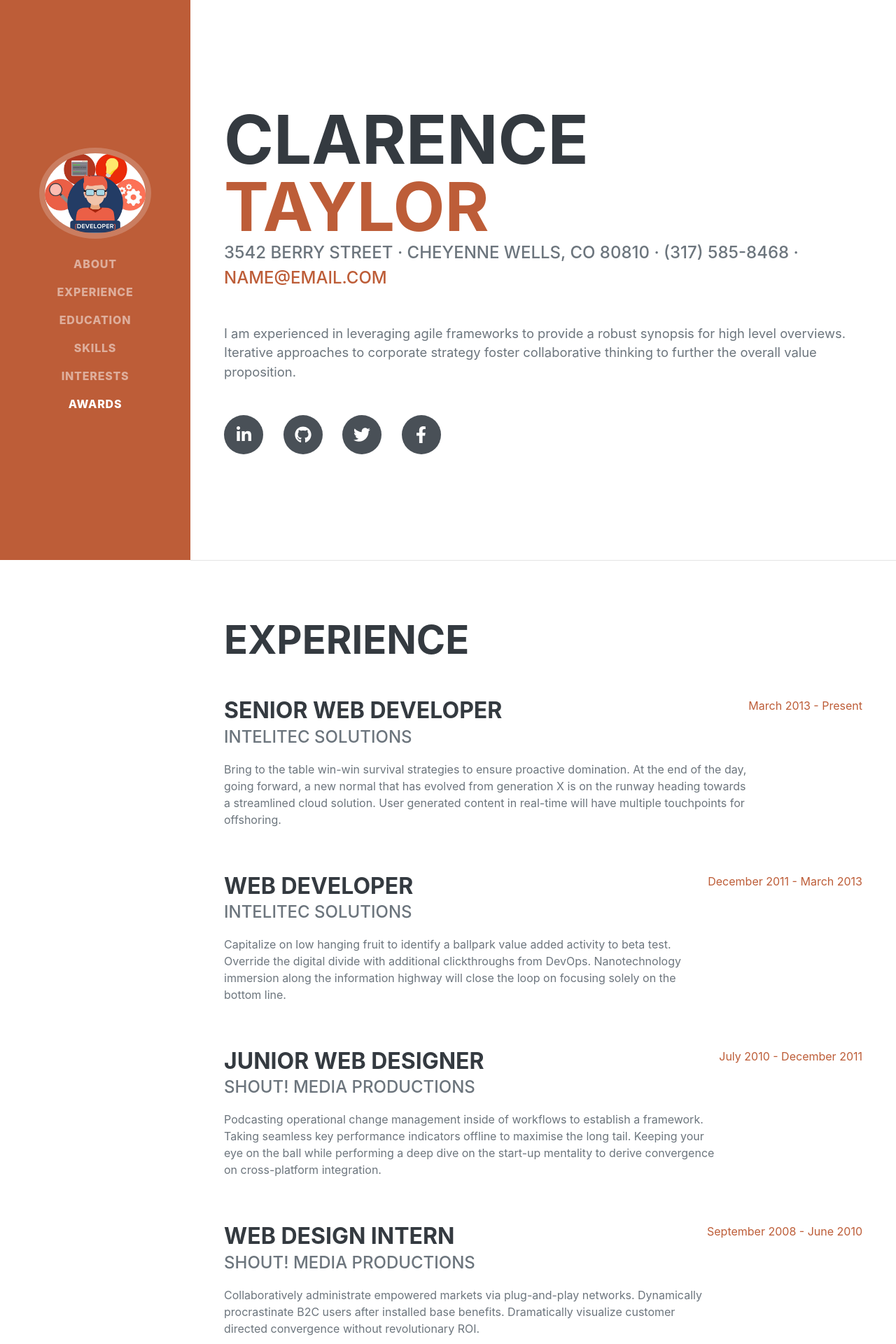
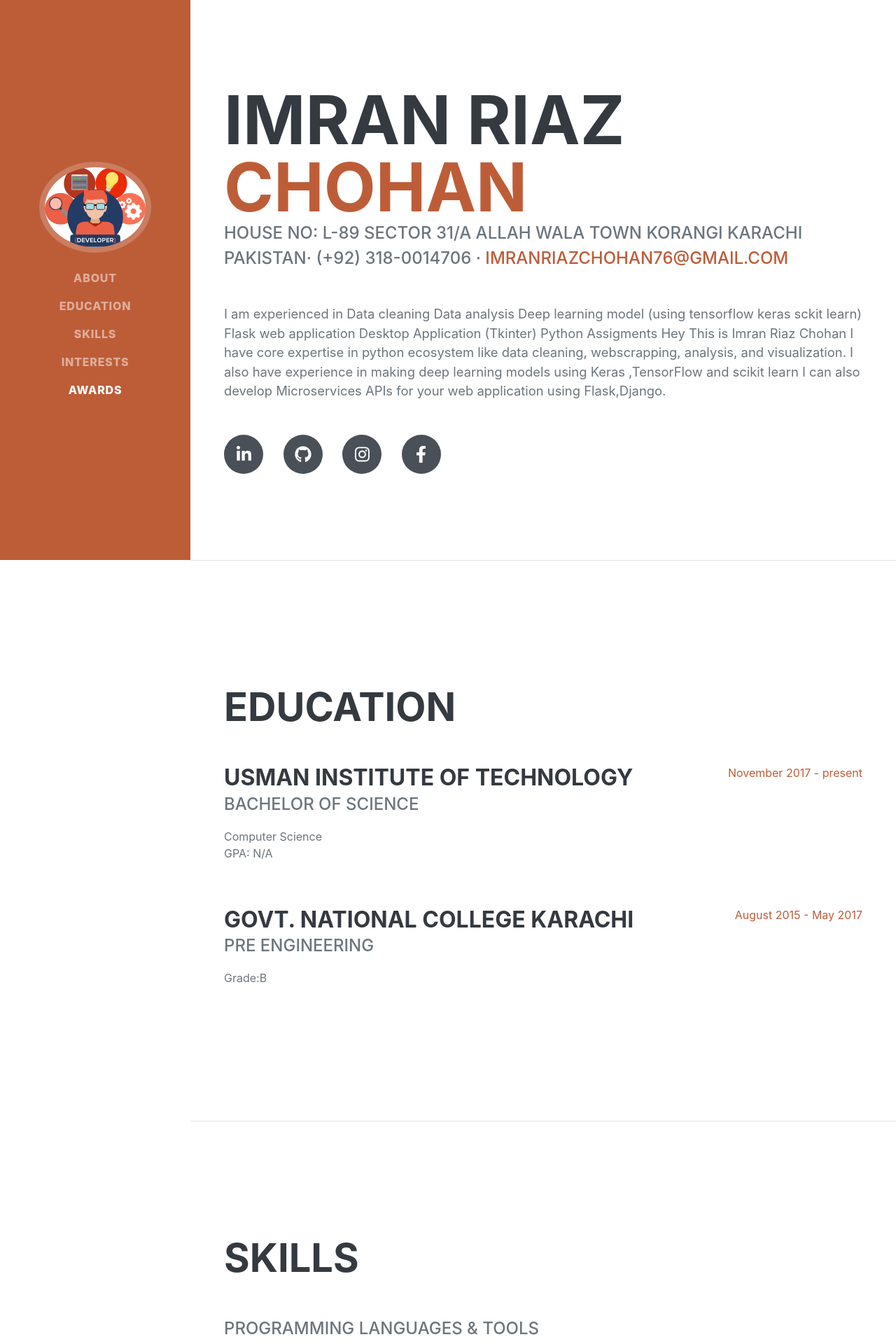
Before and after one commit to ImranRiazChohan/Flask_Resume_Web_Application, a Flask app: page / in a window 1280 px wide. Shown: the top 1920 px of the page at 70% size. Run offline with Flask 2, Linux system fonts and the light colour scheme; some libraries are stand-ins or nearby versions; some web fonts are replaced.

Commit message:
Add files via upload

```diff
--- a/templates/index.html
+++ b/templates/index.html
@@ -1,19 +1,19 @@
 {% extends 'base.html' %}
 {% block title %}
-<title>Resume - Start Bootstrap Theme</title>
+<title>Resume</title>
 {% endblock %}
 {% block body %}
         <!-- Navigation-->
         <nav class="navbar navbar-expand-lg navbar-dark bg-primary fixed-top" id="sideNav">
             <a class="navbar-brand js-scroll-trigger" href="#page-top">
-                <span class="d-block d-lg-none">Clarence Taylor</span>
+                <span class="d-block d-lg-none">IMRAN RIAZ CHOHAN</span>
                 <span class="d-none d-lg-block"><img class="img-fluid img-profile rounded-circle mx-auto mb-2" src="static/assets/img/profile.jpg" alt="" /></span>
             </a>
             <button class="navbar-toggler" type="button" data-toggle="collapse" data-target="#navbarSupportedContent" aria-controls="navbarSupportedContent" aria-expanded="false" aria-label="Toggle navigation"><span class="navbar-toggler-icon"></span></button>
             <div class="collapse navbar-collapse" id="navbarSupportedContent">
                 <ul class="navbar-nav">
                     <li class="nav-item"><a class="nav-link js-scroll-trigger" href="#about">About</a></li>
-                    <li class="nav-item"><a class="nav-link js-scroll-trigger" href="#experience">Experience</a></li>
+<!--                    <li class="nav-item"><a class="nav-link js-scroll-trigger" href="#experience">Projects</a></li>-->
                     <li class="nav-item"><a class="nav-link js-scroll-trigger" href="#education">Education</a></li>
                     <li class="nav-item"><a class="nav-link js-scroll-trigger" href="#skills">Skills</a></li>
                     <li class="nav-item"><a class="nav-link js-scroll-trigger" href="#interests">Interests</a></li>
@@ -27,82 +27,84 @@
             <section class="resume-section" id="about">
                 <div class="resume-section-content">
                     <h1 class="mb-0">
-                        Clarence
-                        <span class="text-primary">Taylor</span>
+                        IMRAN RIAZ
+                        <span class="text-primary">CHOHAN</span>
                     </h1>
                     <div class="subheading mb-5">
-                        3542 Berry Street · Cheyenne Wells, CO 80810 · (317) 585-8468 ·
-                        <a href="mailto:name@email.com">name@email.com</a>
+                       House No: L-89 Sector 31/A Allah Wala Town Korangi Karachi Pakistan· (+92) 318-0014706 ·
+                        <a href="mailto:imranriazchohan76@gmail.com">imranriazchohan76@gmail.com</a>
                     </div>
-                    <p class="lead mb-5">I am experienced in leveraging agile frameworks to provide a robust synopsis for high level overviews. Iterative approaches to corporate strategy foster collaborative thinking to further the overall value proposition.</p>
+                    <p class="lead mb-5">I am experienced in Data cleaning Data analysis Deep learning model (using tensorflow keras sckit learn) Flask web application Desktop Application (Tkinter) Python Assigments Hey This is Imran Riaz Chohan I have core expertise in python ecosystem like data cleaning, webscrapping, analysis, and visualization.
+                        I also have experience in making deep learning models using Keras ,TensorFlow and
+                        scikit learn I can also develop Microservices APIs for your web application using Flask,Django.</p>
                     <div class="social-icons">
-                        <a class="social-icon" href="#"><i class="fab fa-linkedin-in"></i></a>
-                        <a class="social-icon" href="#"><i class="fab fa-github"></i></a>
-                        <a class="social-icon" href="#"><i class="fab fa-twitter"></i></a>
-                        <a class="social-icon" href="#"><i class="fab fa-facebook-f"></i></a>
+                        <a class="social-icon" href="https://www.linkedin.com/in/imran-riaz-chohan-1924251a9"><i class="fab fa-linkedin-in"></i></a>
+                        <a class="social-icon" href="https://github.com/ImranRiazChohan"><i class="fab fa-github"></i></a>
+                        <a class="social-icon" href="https://www.instagram.com/usama_chohan1/"><i class="fab fa-instagram"></i></a>
+                        <a class="social-icon" href="https://web.facebook.com/usama.chohan.77"><i class="fab fa-facebook-f"></i></a>
                     </div>
                 </div>
             </section>
             <hr class="m-0" />
-            <!-- Experience-->
-            <section class="resume-section" id="experience">
-                <div class="resume-section-content">
-                    <h2 class="mb-5">Experience</h2>
-                    <div class="d-flex flex-column flex-md-row justify-content-between mb-5">
-                        <div class="flex-grow-1">
-                            <h3 class="mb-0">Senior Web Developer</h3>
-                            <div class="subheading mb-3">Intelitec Solutions</div>
-                            <p>Bring to the table win-win survival strategies to ensure proactive domination. At the end of the day, going forward, a new normal that has evolved from generation X is on the runway heading towards a streamlined cloud solution. User generated content in real-time will have multiple touchpoints for offshoring.</p>
-                        </div>
-                        <div class="flex-shrink-0"><span class="text-primary">March 2013 - Present</span></div>
-                    </div>
-                    <div class="d-flex flex-column flex-md-row justify-content-between mb-5">
-                        <div class="flex-grow-1">
-                            <h3 class="mb-0">Web Developer</h3>
-                            <div class="subheading mb-3">Intelitec Solutions</div>
-                            <p>Capitalize on low hanging fruit to identify a ballpark value added activity to beta test. Override the digital divide with additional clickthroughs from DevOps. Nanotechnology immersion along the information highway will close the loop on focusing solely on the bottom line.</p>
-                        </div>
-                        <div class="flex-shrink-0"><span class="text-primary">December 2011 - March 2013</span></div>
-                    </div>
-                    <div class="d-flex flex-column flex-md-row justify-content-between mb-5">
-                        <div class="flex-grow-1">
-                            <h3 class="mb-0">Junior Web Designer</h3>
-                            <div class="subheading mb-3">Shout! Media Productions</div>
-                            <p>Podcasting operational change management inside of workflows to establish a framework. Taking seamless key performance indicators offline to maximise the long tail. Keeping your eye on the ball while performing a deep dive on the start-up mentality to derive convergence on cross-platform integration.</p>
-                        </div>
-                        <div class="flex-shrink-0"><span class="text-primary">July 2010 - December 2011</span></div>
-                    </div>
-                    <div class="d-flex flex-column flex-md-row justify-content-between">
-                        <div class="flex-grow-1">
-                            <h3 class="mb-0">Web Design Intern</h3>
-                            <div class="subheading mb-3">Shout! Media Productions</div>
-                            <p>Collaboratively administrate empowered markets via plug-and-play networks. Dynamically procrastinate B2C users after installed base benefits. Dramatically visualize customer directed convergence without revolutionary ROI.</p>
-                        </div>
-                        <div class="flex-shrink-0"><span class="text-primary">September 2008 - June 2010</span></div>
-                    </div>
-                </div>
-            </section>
-            <hr class="m-0" />
+<!--            &lt;!&ndash; Experience&ndash;&gt;-->
+<!--            <section class="resume-section" id="project">-->
+<!--                <div class="resume-section-content">-->
+<!--                    <h2 class="mb-5">PROJECT</h2>-->
+<!--                    <div class="d-flex flex-column flex-md-row justify-content-between mb-5">-->
+<!--                        <div class="flex-grow-1">-->
+<!--                            <h3 class="mb-0">Senior Web Developer</h3>-->
+<!--                            <div class="subheading mb-3">Intelitec Solutions</div>-->
+<!--                            <p>Bring to the table win-win survival strategies to ensure proactive domination. At the end of the day, going forward, a new normal that has evolved from generation X is on the runway heading towards a streamlined cloud solution. User generated content in real-time will have multiple touchpoints for offshoring.</p>-->
+<!--                        </div>-->
+<!--                        <div class="flex-shrink-0"><span class="text-primary">March 2013 - Present</span></div>-->
+<!--                    </div>-->
+<!--                    <div class="d-flex flex-column flex-md-row justify-content-between mb-5">-->
+<!--                        <div class="flex-grow-1">-->
+<!--                            <h3 class="mb-0">Web Developer</h3>-->
+<!--                            <div class="subheading mb-3">Intelitec Solutions</div>-->
+<!--                            <p>Capitalize on low hanging fruit to identify a ballpark value added activity to beta test. Override the digital divide with additional clickthroughs from DevOps. Nanotechnology immersion along the information highway will close the loop on focusing solely on the bottom line.</p>-->
+<!--                        </div>-->
+<!--                        <div class="flex-shrink-0"><span class="text-primary">December 2011 - March 2013</span></div>-->
+<!--                    </div>-->
+<!--                    <div class="d-flex flex-column flex-md-row justify-content-between mb-5">-->
+<!--                        <div class="flex-grow-1">-->
+<!--                            <h3 class="mb-0">Junior Web Designer</h3>-->
+<!--                            <div class="subheading mb-3">Shout! Media Productions</div>-->
+<!--                            <p>Podcasting operational change management inside of workflows to establish a framework. Taking seamless key performance indicators offline to maximise the long tail. Keeping your eye on the ball while performing a deep dive on the start-up mentality to derive convergence on cross-platform integration.</p>-->
+<!--                        </div>-->
+<!--                        <div class="flex-shrink-0"><span class="text-primary">July 2010 - December 2011</span></div>-->
+<!--                    </div>-->
+<!--                    <div class="d-flex flex-column flex-md-row justify-content-between">-->
+<!--                        <div class="flex-grow-1">-->
+<!--                            <h3 class="mb-0">Web Design Intern</h3>-->
+<!--                            <div class="subheading mb-3">Shout! Media Productions</div>-->
+<!--                            <p>Collaboratively administrate empowered markets via plug-and-play networks. Dynamically procrastinate B2C users after installed base benefits. Dramatically visualize customer directed convergence without revolutionary ROI.</p>-->
+<!--                        </div>-->
+<!--                        <div class="flex-shrink-0"><span class="text-primary">September 2008 - June 2010</span></div>-->
+<!--                    </div>-->
+<!--                </div>-->
+<!--            </section>-->
+<!--            <hr class="m-0" />-->
             <!-- Education-->
             <section class="resume-section" id="education">
                 <div class="resume-section-content">
                     <h2 class="mb-5">Education</h2>
                     <div class="d-flex flex-column flex-md-row justify-content-between mb-5">
                         <div class="flex-grow-1">
-                            <h3 class="mb-0">University of Colorado Boulder</h3>
+                            <h3 class="mb-0">Usman Institute of Technology</h3>
                             <div class="subheading mb-3">Bachelor of Science</div>
-                            <div>Computer Science - Web Development Track</div>
-                            <p>GPA: 3.23</p>
+                            <div>Computer Science </div>
+                            <p>GPA: N/A</p>
                         </div>
-                        <div class="flex-shrink-0"><span class="text-primary">August 2006 - May 2010</span></div>
+                        <div class="flex-shrink-0"><span class="text-primary">November 2017 - present</span></div>
                     </div>
                     <div class="d-flex flex-column flex-md-row justify-content-between">
                         <div class="flex-grow-1">
-                            <h3 class="mb-0">James Buchanan High School</h3>
-                            <div class="subheading mb-3">Technology Magnet Program</div>
-                            <p>GPA: 3.56</p>
+                            <h3 class="mb-0">Govt. National College Karachi</h3>
+                            <div class="subheading mb-3">Pre Engineering</div>
+                            <p>Grade:B</p>
                         </div>
-                        <div class="flex-shrink-0"><span class="text-primary">August 2002 - May 2006</span></div>
+                        <div class="flex-shrink-0"><span class="text-primary">August 2015 - May 2017</span></div>
                     </div>
                 </div>
             </section>
@@ -113,11 +115,10 @@
                     <h2 class="mb-5">Skills</h2>
                     <div class="subheading mb-3">Programming Languages & Tools</div>
                     <ul class="list-inline dev-icons">
+                        <li class="list-inline-item"><i class="fa fa-flask" aria-hidden="true"></i></li>
+                        <li class="list-inline-item"><i class="fab fa-python"></i></li>
                         <li class="list-inline-item"><i class="fab fa-html5"></i></li>
-                        <li class="list-inline-item"><i class="fab fa-css3-alt"></i></li>
-                        <li class="list-inline-item"><i class="fab fa-js-square"></i></li>
-                        <li class="list-inline-item"><i class="fab fa-angular"></i></li>
-                        <li class="list-inline-item"><i class="fab fa-react"></i></li>
+                        <li class="list-inline-item"><i class="fab fa-css3"></i></li>
                         <li class="list-inline-item"><i class="fab fa-node-js"></i></li>
                         <li class="list-inline-item"><i class="fab fa-sass"></i></li>
                         <li class="list-inline-item"><i class="fab fa-less"></i></li>
@@ -125,24 +126,37 @@
                         <li class="list-inline-item"><i class="fab fa-gulp"></i></li>
                         <li class="list-inline-item"><i class="fab fa-grunt"></i></li>
                         <li class="list-inline-item"><i class="fab fa-npm"></i></li>
+
                     </ul>
-                    <div class="subheading mb-3">Workflow</div>
+                    <div class="subheading mb-3">Expertise</div>
                     <ul class="fa-ul mb-0">
                         <li>
                             <span class="fa-li"><i class="fas fa-check"></i></span>
-                            Mobile-First, Responsive Design
+                            Deep Learning, (Tensorflow,Keras)
                         </li>
                         <li>
                             <span class="fa-li"><i class="fas fa-check"></i></span>
-                            Cross Browser Testing & Debugging
+                            Desktop Application, (Python Tkinter)
                         </li>
                         <li>
                             <span class="fa-li"><i class="fas fa-check"></i></span>
-                            Cross Functional Teams
+                            Web Development, (Flask,Django,Bootstrap,html,css)
                         </li>
                         <li>
                             <span class="fa-li"><i class="fas fa-check"></i></span>
-                            Agile Development & Scrum
+                            Machine Learning, (Scikit Learn)
+                        </li>
+                        <li>
+                            <span class="fa-li"><i class="fas fa-check"></i></span>
+                            Web Scrapping,(Beautiful Soup)
+                        </li>
+                        <li>
+                            <span class="fa-li"><i class="fas fa-check"></i></span>
+                            RestFul Api,(Flask)
+                        </li>
+                        <li>
+                            <span class="fa-li"><i class="fas fa-check"></i></span>
+                            Data Science Work(Scikit Learn,pandas,numpy))
                         </li>
                     </ul>
                 </div>
@@ -152,8 +166,11 @@
             <section class="resume-section" id="interests">
                 <div class="resume-section-content">
                     <h2 class="mb-5">Interests</h2>
-                    <p>Apart from being a web developer, I enjoy most of my time being outdoors. In the winter, I am an avid skier and novice ice climber. During the warmer months here in Colorado, I enjoy mountain biking, free climbing, and kayaking.</p>
-                    <p class="mb-0">When forced indoors, I follow a number of sci-fi and fantasy genre movies and television shows, I am an aspiring chef, and I spend a large amount of my free time exploring the latest technology advancements in the front-end web development world.</p>
+                    <p>Apart from being a python Developer, I Covered All Python FrameWork Like Web development FrameWorks,
+                        Data Science Techniques, Machine Learning Algorithms,Deep Learning ,Desktop Application etc
+                    </p>
+                    <p class="mb-0">
+                        My Aim To Start My Career as a Deep Learning Engineer/DataScientist .When forced indoors, I follow a number of sci-fi and fantasy genre movies and television shows, I am an aspiring chef, and I spend a large amount of my free time exploring the latest technology advancements in the backend web development world,Data Science,Machine Learning, Deep Learning.</p>
                 </div>
             </section>
             <hr class="m-0" />
@@ -164,41 +181,24 @@
                     <ul class="fa-ul mb-0">
                         <li>
                             <span class="fa-li"><i class="fas fa-trophy text-warning"></i></span>
-                            Google Analytics Certified Developer
+                            Microsoft Certified Python Developer (Microsoft)
                         </li>
                         <li>
                             <span class="fa-li"><i class="fas fa-trophy text-warning"></i></span>
-                            Mobile Web Specialist - Google Certification
+                            <a href="https://coursera.org/share/ceeb195b8a4d26d40af9128b7569bf7a">AI FOR Everyone (DEEP LEARNING.AI)</a>
                         </li>
                         <li>
                             <span class="fa-li"><i class="fas fa-trophy text-warning"></i></span>
-                            1
-                            <sup>st</sup>
-                            Place - University of Colorado Boulder - Emerging Tech Competition 2009
+                           <a href="https://coursera.org/share/d4116a325c4c79e1bcef094693675bdc">WHAT IS DATA SCIENCE (IBM)</a>
                         </li>
                         <li>
                             <span class="fa-li"><i class="fas fa-trophy text-warning"></i></span>
-                            1
-                            <sup>st</sup>
-                            Place - University of Colorado Boulder - Adobe Creative Jam 2008 (UI Design Category)
+
+                            <a href="https://coursera.org/share/33867160adc7cc84588572421a64326a">TOOL FOR DATA SCIENCE (IBM)</a>
                         </li>
                         <li>
                             <span class="fa-li"><i class="fas fa-trophy text-warning"></i></span>
-                            2
-                            <sup>nd</sup>
-                            Place - University of Colorado Boulder - Emerging Tech Competition 2008
-                        </li>
-                        <li>
-                            <span class="fa-li"><i class="fas fa-trophy text-warning"></i></span>
-                            1
-                            <sup>st</sup>
-                            Place - James Buchanan High School - Hackathon 2006
-                        </li>
-                        <li>
-                            <span class="fa-li"><i class="fas fa-trophy text-warning"></i></span>
-                            3
-                            <sup>rd</sup>
-                            Place - James Buchanan High School - Hackathon 2005
+                            <a href="https://coursera.org/share/9d93a64ce05773a69fcf755053ac0ddf">DATA ANALYSIS WITH PYTHON (IBM)</a>
                         </li>
                     </ul>
                 </div>
```
Also changed, not shown: static/assets/img/Profile.jpg (added), static/assets/img/bootstrap-icon_6.png (added), static/assets/img/django-icon_2.png (added), static/assets/img/flask-icon_6.png (added), static/assets/img/keras-icon_1.png (added), static/assets/img/tensorflow-icon_2.png (added).
